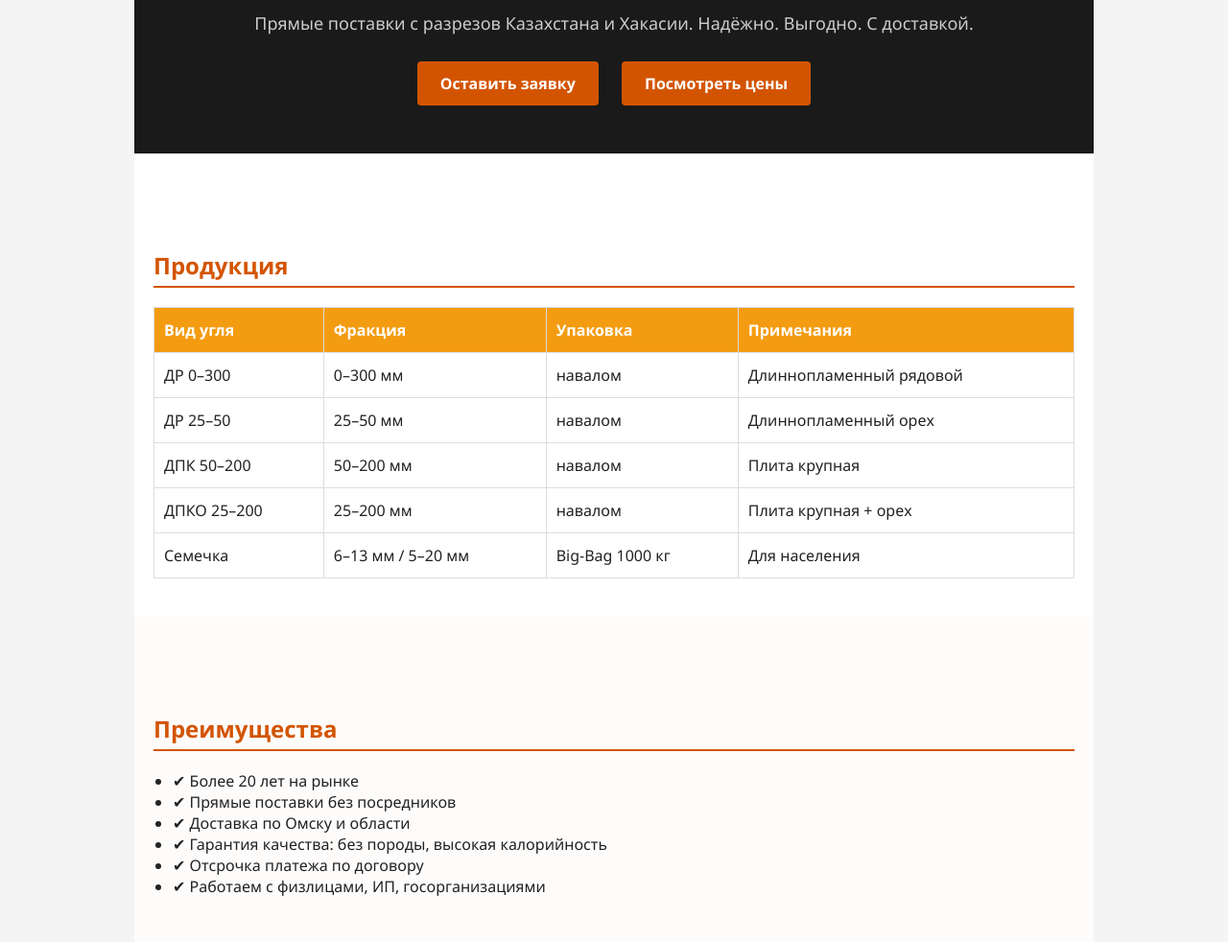
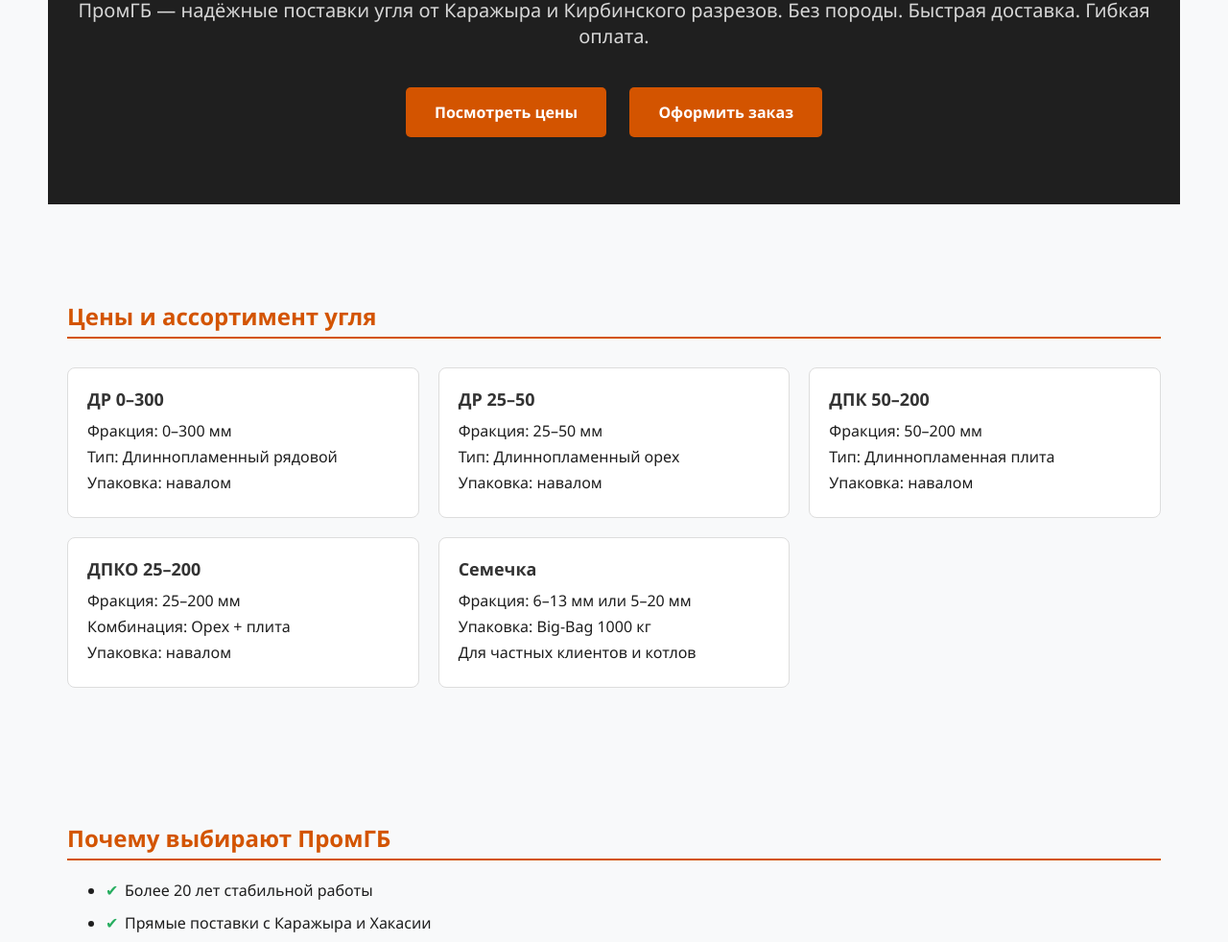
Before and after one commit to alexdmitrievi/PromGB, a plain HTML site: page index.html in a window 1280 px wide. Shown: the part 168-1150 px from the top of the page at 96% size. Drawn offline with Linux system fonts and the light colour scheme.

Commit message:
version2

```diff
--- a/index.html
+++ b/index.html
@@ -3,108 +3,128 @@
 <head>
   <meta charset="UTF-8">
   <meta name="viewport" content="width=device-width, initial-scale=1.0">
-  <title>ПромГБ — поставки угля</title>
+  <title>Купить уголь в Омске — ПромГБ</title>
   <style>
-    body { font-family: 'Segoe UI', sans-serif; margin: 0; background: #f4f4f4; color: #222; }
-    header, section, footer { max-width: 960px; margin: auto; padding: 40px 20px; }
-    header { background: #1a1a1a; color: #fff; text-align: center; }
-    header h1 { font-size: 36px; margin-bottom: 10px; }
-    header p { font-size: 18px; color: #ccc; }
-    .btn { display: inline-block; background: #d35400; color: #fff; padding: 12px 24px; margin: 10px; text-decoration: none; border-radius: 4px; font-weight: bold; transition: background 0.3s; }
-    .btn:hover { background: #e67e22; }
+    body { font-family: 'Segoe UI', sans-serif; margin: 0; background: #f8f9fa; color: #1e1e1e; }
+    a { text-decoration: none; }
+    header, section, footer { max-width: 1140px; margin: auto; padding: 40px 20px; }
+    header { background: #1f1f1f; color: #fff; text-align: center; padding-top: 60px; padding-bottom: 60px; }
+    header h1 { font-size: 42px; margin-bottom: 20px; }
+    header p { font-size: 20px; color: #d7d7d7; margin-bottom: 30px; }
+    .cta-buttons a { display: inline-block; background: #d35400; color: #fff; padding: 15px 30px; margin: 10px; border-radius: 5px; font-weight: bold; transition: background 0.3s; }
+    .cta-buttons a:hover { background: #e67e22; }
+
     h2 { color: #d35400; border-bottom: 2px solid #d35400; padding-bottom: 5px; margin-top: 60px; }
-    table { width: 100%; border-collapse: collapse; margin-top: 20px; background: #fff; }
-    th, td { border: 1px solid #ddd; padding: 12px 10px; text-align: left; }
-    th { background: #f39c12; color: #fff; }
-    ul { padding-left: 20px; }
-    section:nth-child(even) { background: #ffffff; }
-    section:nth-child(odd) { background: #fefcfb; }
+    .product-grid { display: grid; grid-template-columns: repeat(auto-fit, minmax(280px, 1fr)); gap: 20px; margin-top: 30px; }
+    .product-card { background: #fff; border: 1px solid #ddd; padding: 20px; border-radius: 8px; }
+    .product-card h3 { margin: 0 0 10px; font-size: 18px; color: #333; }
+    .product-card p { margin: 5px 0; }
+
+    .benefits-list li { margin-bottom: 12px; padding-left: 20px; position: relative; }
+    .benefits-list li::before { content: "✔"; color: #27ae60; position: absolute; left: 0; }
+
+    .logistics-list li { margin-bottom: 6px; }
+
     form input, form select, form textarea { width: 100%; padding: 12px; margin: 10px 0; border: 1px solid #ccc; border-radius: 4px; }
-    form button { background: #27ae60; color: #fff; border: none; padding: 12px 24px; font-weight: bold; border-radius: 4px; cursor: pointer; transition: background 0.3s; }
+    form button { background: #27ae60; color: #fff; border: none; padding: 14px 28px; font-weight: bold; border-radius: 4px; cursor: pointer; transition: background 0.3s; }
     form button:hover { background: #2ecc71; }
-    footer { background: #1a1a1a; color: #ccc; text-align: center; padding: 20px; font-size: 14px; }
+
+    footer { background: #1f1f1f; color: #ccc; text-align: center; padding: 30px 20px; font-size: 14px; }
   </style>
 </head>
 <body>
   <header>
-    <h1>Каражыра — официальный поставщик угля в Омске</h1>
-    <p>Прямые поставки с разрезов Казахстана и Хакасии. Надёжно. Выгодно. С доставкой.</p>
-    <a href="#contact" class="btn">Оставить заявку</a>
-    <a href="#products" class="btn">Посмотреть цены</a>
+    <h1>Купить уголь с доставкой по Омску и области</h1>
+    <p>ПромГБ — надёжные поставки угля от Каражыра и Кирбинского разрезов. Без породы. Быстрая доставка. Гибкая оплата.</p>
+    <div class="cta-buttons">
+      <a href="#products">Посмотреть цены</a>
+      <a href="#contact">Оформить заказ</a>
+    </div>
   </header>
 
   <section id="products">
-    <h2>Продукция</h2>
-    <table>
-      <thead>
-        <tr><th>Вид угля</th><th>Фракция</th><th>Упаковка</th><th>Примечания</th></tr>
-      </thead>
-      <tbody>
-        <tr><td>ДР 0–300</td><td>0–300 мм</td><td>навалом</td><td>Длиннопламенный рядовой</td></tr>
-        <tr><td>ДР 25–50</td><td>25–50 мм</td><td>навалом</td><td>Длиннопламенный орех</td></tr>
-        <tr><td>ДПК 50–200</td><td>50–200 мм</td><td>навалом</td><td>Плита крупная</td></tr>
-        <tr><td>ДПКО 25–200</td><td>25–200 мм</td><td>навалом</td><td>Плита крупная + орех</td></tr>
-        <tr><td>Семечка</td><td>6–13 мм / 5–20 мм</td><td>Big-Bag 1000 кг</td><td>Для населения</td></tr>
-      </tbody>
-    </table>
+    <h2>Цены и ассортимент угля</h2>
+    <div class="product-grid">
+      <div class="product-card">
+        <h3>ДР 0–300</h3>
+        <p>Фракция: 0–300 мм</p>
+        <p>Тип: Длиннопламенный рядовой</p>
+        <p>Упаковка: навалом</p>
+      </div>
+      <div class="product-card">
+        <h3>ДР 25–50</h3>
+        <p>Фракция: 25–50 мм</p>
+        <p>Тип: Длиннопламенный орех</p>
+        <p>Упаковка: навалом</p>
+      </div>
+      <div class="product-card">
+        <h3>ДПК 50–200</h3>
+        <p>Фракция: 50–200 мм</p>
+        <p>Тип: Длиннопламенная плита</p>
+        <p>Упаковка: навалом</p>
+      </div>
+      <div class="product-card">
+        <h3>ДПКО 25–200</h3>
+        <p>Фракция: 25–200 мм</p>
+        <p>Комбинация: Орех + плита</p>
+        <p>Упаковка: навалом</p>
+      </div>
+      <div class="product-card">
+        <h3>Семечка</h3>
+        <p>Фракция: 6–13 мм или 5–20 мм</p>
+        <p>Упаковка: Big-Bag 1000 кг</p>
+        <p>Для частных клиентов и котлов</p>
+      </div>
+    </div>
   </section>
 
   <section>
-    <h2>Преимущества</h2>
-    <ul>
-      <li>✔ Более 20 лет на рынке</li>
-      <li>✔ Прямые поставки без посредников</li>
-      <li>✔ Доставка по Омску и области</li>
-      <li>✔ Гарантия качества: без породы, высокая калорийность</li>
-      <li>✔ Отсрочка платежа по договору</li>
-      <li>✔ Работаем с физлицами, ИП, госорганизациями</li>
+    <h2>Почему выбирают ПромГБ</h2>
+    <ul class="benefits-list">
+      <li>Более 20 лет стабильной работы</li>
+      <li>Прямые поставки с Каражыра и Хакасии</li>
+      <li>Отсутствие породы — только уголь</li>
+      <li>Гибкая оплата и отсрочка для организаций</li>
+      <li>Доставка в любую точку Омской области</li>
+      <li>Индивидуальные условия для оптовиков</li>
     </ul>
   </section>
 
   <section>
-    <h2>О компании</h2>
-    <p><strong>ООО «ПромГБ»</strong> — крепкий поставщик для твёрдых решений. Мы специализируемся на поставках угля различных марок с крупнейших разрезов Каражыра (Казахстан) и Кирбинский (Хакасия). Обеспечим логистику, документы и стабильные поставки. Индивидуальный подход — каждому клиенту.</p>
-  </section>
-
-  <section>
-    <h2>Складская логистика</h2>
-    <ul>
-      <li>🚉 Любинская (код 83180)</li>
-      <li>🚉 Москаленская (83220)</li>
-      <li>🚉 Стрела (834502)</li>
-      <li>🚉 Любовка (834700)</li>
-      <li>🚉 Называевская (83160)</li>
-      <li>🚉 Калачинская (83280)</li>
-      <li>🚉 Карбышева-1 (830304)</li>
+    <h2>Где мы отгружаем</h2>
+    <ul class="logistics-list">
+      <li>🚚 Станция Любинская (код 83180)</li>
+      <li>🚚 Станция Москаленская (83220)</li>
+      <li>🚚 Станция Стрела (834502)</li>
+      <li>🚚 Станция Любовка (834700)</li>
+      <li>🚚 Станция Называевская (83160)</li>
+      <li>🚚 Станция Калачинская (83280)</li>
+      <li>🚚 Карбышева-1 (830304)</li>
     </ul>
   </section>
 
   <section id="contact">
-    <h2>Контакты</h2>
-    <p><strong>Отдел продаж:</strong> 8 (923) 673-80-19<br>
-    <strong>Email:</strong> promgbomsk@mail.ru<br>
-    <strong>Генеральный директор:</strong> О.В. Бабенко</p>
-
-    <h3>Оставьте заявку</h3>
+    <h2>Оставьте заявку — перезвоним за 10 минут</h2>
     <form action="mailto:promgbomsk@mail.ru" method="post" enctype="text/plain">
       <input type="text" name="name" placeholder="Ваше имя" required>
       <input type="tel" name="phone" placeholder="Телефон" required>
       <select name="coal_type">
-        <option>Выберите вид угля</option>
+        <option disabled selected>Выберите вид угля</option>
         <option>ДР 0-300</option>
         <option>ДР 25-50</option>
         <option>ДПК 50-200</option>
         <option>ДПКО 25-200</option>
         <option>Семечка</option>
       </select>
-      <input type="text" name="volume" placeholder="Объем, т">
-      <textarea name="message" placeholder="Станция отгрузки / адрес доставки"></textarea>
+      <input type="text" name="volume" placeholder="Объем (т)">
+      <textarea name="message" placeholder="Адрес доставки или станция отгрузки"></textarea>
       <button type="submit">Отправить заявку</button>
     </form>
   </section>
 
   <footer>
-    <p>&copy; 2025 ООО «ПромГБ» — официальный поставщик угля. Все права защищены.</p>
+    <p>ООО «ПромГБ», Омск | Тел: 8 (923) 673-80-19 | Email: promgbomsk@mail.ru</p>
+    <p>&copy; 2025 Все права защищены</p>
   </footer>
 </body>
 </html>
```
